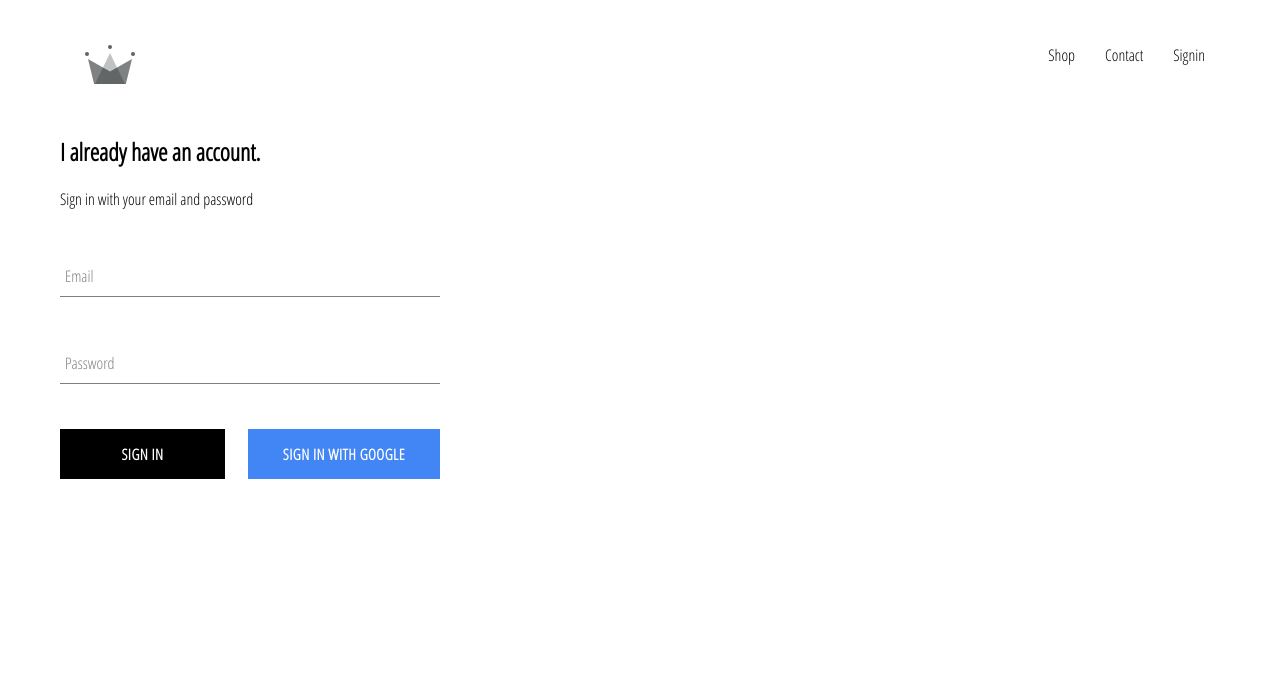
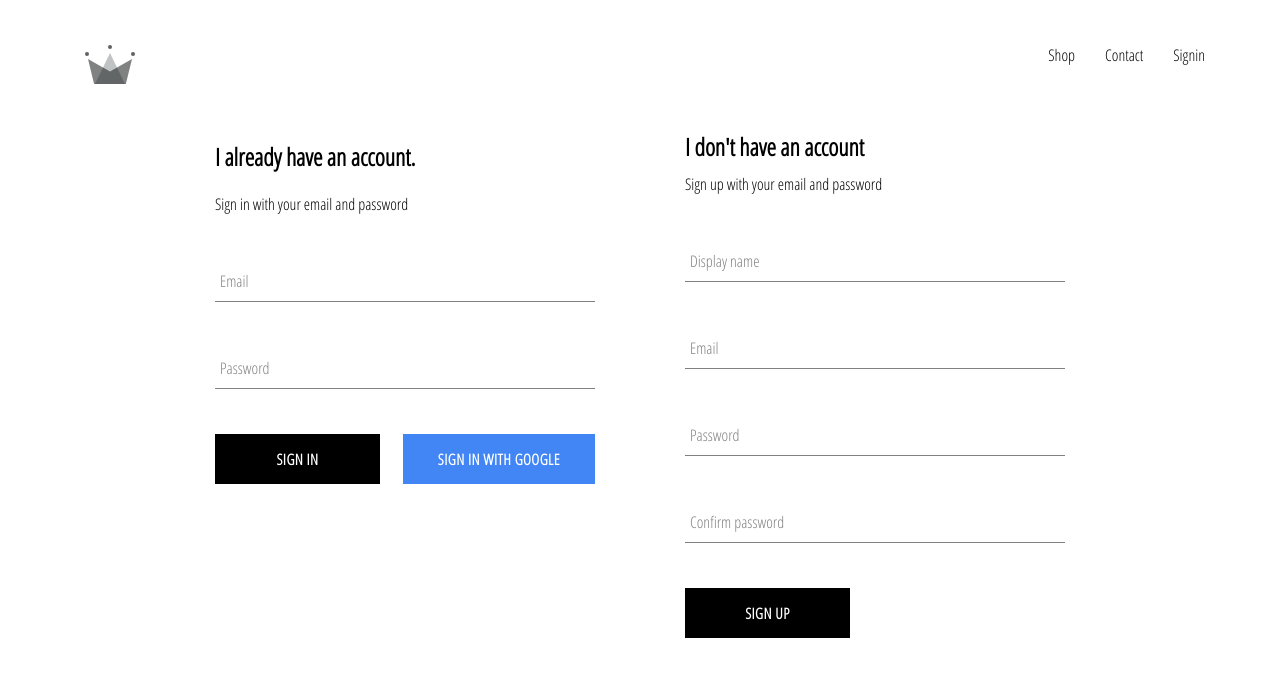
Before and after one commit to manjilthapa/react-crwn-clothing, a React (Create React App) app: page /signin in a window 1280 px wide. Shown: the top 676 px of the page. Built offline with nearby package versions, Linux system fonts and the light colour scheme; no server answers.

Commit message:
implemented firebase utils, included ability to store user sign up

```diff
--- a/src/App.js
+++ b/src/App.js
@@ -5,7 +5,7 @@
 import { Route, Switch } from 'react-router-dom'
 import Header from './components/header/header.component'
 import SigninAndSignup from './pages/signin-and-signup/signin-and-signup.component'
-import { auth } from './firebase/firebase.utils'
+import { auth, createUserProfileDocument } from './firebase/firebase.utils'
 
 
 class App extends React.Component {
@@ -20,8 +20,22 @@
   unsubscribeFromAuth = null
 
   componentDidMount(){
-    this.unsubscribeFromAuth = auth.onAuthStateChanged(user => {
-      this.setState({'currentUser':user})
+    this.unsubscribeFromAuth = auth.onAuthStateChanged(async userAuth => {
+      //this.setState({'currentUser':user})
+      //createUserProfileDocument(user)
+      if(userAuth){
+        const userRef = await createUserProfileDocument(userAuth)
+        userRef.onSnapshot(snapShot => {
+          this.setState({
+            currentUser : {
+              id : snapShot.id,
+              ...snapShot.data()
+            }
+          })
+          console.log(this.state)
+        })
+      }else
+        this.setState({currentUser : userAuth })
     })
   }
 
--- a/src/components/form-input/form-input.component.jsx
+++ b/src/components/form-input/form-input.component.jsx
@@ -5,7 +5,7 @@
 const FormInput = ({handleChange, label, ...otherProps}) => (
     <div className="group">
         <input className="form-input" onChange = {handleChange} {...otherProps} />
-        {label ? (<label className={`${otherProps.value.length ? 'shrink' : ''}form-input-label`}>{label}</label>):null}
+        {label ? (<label className={`${otherProps.value.length ? 'shrink' : ''} form-input-label`}>{label}</label>):null}
     </div>
 )
 
--- a/src/components/sign-in/sign-in.component.jsx
+++ b/src/components/sign-in/sign-in.component.jsx
@@ -18,11 +18,11 @@
 
     handleSubmit = event =>{
         event.preventDefault()
+
         this.setState({email:'', password : ''})
     }
 
     handleChange = event =>{
-        console.log(event.target)
         const {value, name} = event.target
         this.setState({[name] : value})
     }
--- /dev/null
+++ b/src/components/sign-up/sign-up.component.jsx
@@ -0,0 +1,97 @@
+import React from 'react'
+import './sign-up.styles.scss'
+import FormInput from '../form-input/form-input.component'
+import CustomButton from '../custom-button/custom-button.component'
+import { auth, createUserProfileDocument } from '../../firebase/firebase.utils'
+
+
+class SignUp extends React.Component{
+    constructor(){
+        super()
+        this.state = {
+            displayName: '',
+            email: '',
+            password: '',
+            confirmPassword : ''
+        }
+    }
+
+    handleSubmit = async event => {
+        event.preventDefault()
+
+        const {displayName, email, password, confirmPassword} = this.state
+
+        if(password !== confirmPassword){
+            alert("Password does not match")
+            return
+        }
+
+        try{
+            const {user} = await auth.createUserWithEmailAndPassword(email, password)
+
+            await createUserProfileDocument(user, {displayName})
+            this.setState({
+                displayName: '',
+                email: '',
+                password: '',
+                confirmPassword : ''
+            })
+
+        }catch(error){
+            console.log("ERROR ", error)
+        }
+    }
+
+    handleChange = event =>{
+        const {name, value} = event.target
+        this.setState({[name]: value})
+    }
+
+    render(){
+        const {displayName, email, password, confirmPassword} = this.state
+        return (
+            <div className="sign-up">
+                <h2 className="title">I don't have an account</h2>
+                <span>Sign up with your email and password</span>
+                <form className="sign-up-form" onSubmit={this.handleSubmit}>
+                    <FormInput
+                        type = "text"
+                        name = "displayName"
+                        value = {displayName}
+                        label = "Display name"
+                        onChange = {this.handleChange}
+                        required
+                    />
+                    <FormInput
+                        type = "email"
+                        name = "email"
+                        value = {email}
+                        label = "Email"
+                        onChange = {this.handleChange}
+                        required
+                    />
+                    <FormInput
+                        type = "password"
+                        name = "password"
+                        value = {password}
+                        label = "Password"
+                        onChange = {this.handleChange}
+                        required
+                    />
+                    <FormInput
+                        type = "password"
+                        name = "confirmPassword"
+                        value = {confirmPassword}
+                        label = "Confirm password"
+                        onChange = {this.handleChange}
+                        required
+                    />
+                    <CustomButton type="submit">Sign up</CustomButton>
+                </form>
+
+            </div>
+        )
+    }
+}
+
+export default SignUp
--- /dev/null
+++ b/src/components/sign-up/sign-up.styles.scss
@@ -0,0 +1,9 @@
+.sign-up{
+    display: flex;
+    flex-direction: column;
+    width: 380px;
+
+    .title{
+        margin: 10px 0;
+    }
+}
--- a/src/firebase/firebase.utils.js
+++ b/src/firebase/firebase.utils.js
@@ -1,7 +1,6 @@
 import firebase from 'firebase/app'
 import 'firebase/firestore'
 import 'firebase/auth'
-
 
 const config = {
     apiKey: "AIzaSyA8mVTOdi-HwLba63k_ivjxM1181VL_Gj4",
@@ -13,6 +12,31 @@
     appId: "1:222907157495:web:8cd912e51ed524021c7cf2",
     measurementId: "G-L63ZZQHLTC"
 }
+export const createUserProfileDocument = async (userAuth, additionalData) =>{
+    if(!userAuth) return
+
+    //query to firestore
+    const userRef = firestore.doc(`users/${userAuth.uid}`)
+
+    const snapShot = await userRef.get()
+
+    //console.log(snapShot)
+    //if not exists create userRef
+    if(!snapShot.exists){
+        const {displayName, email} = userAuth
+        const createAt = new Date()
+        try{
+            await userRef.set({displayName, email, createAt, ...additionalData})
+
+        }catch(error){
+            console.log("Error ",  error.message)
+        }
+    }
+
+    return userRef
+
+}
+
 
 firebase.initializeApp(config)
 
--- a/src/pages/signin-and-signup/signin-and-signup.component.jsx
+++ b/src/pages/signin-and-signup/signin-and-signup.component.jsx
@@ -2,10 +2,12 @@
 
 import './signin-and-signup.styles.scss'
 import SignIn from '../../components/sign-in/sign-in.component'
+import SignUp from '../../components/sign-up/sign-up.component'
 
 const SigninAndSignup = () => (
     <div className = "signin-and-signup">
         <SignIn />
+        <SignUp />
     </div>
 )
 
--- a/src/pages/signin-and-signup/signin-and-signup.styles.scss
+++ b/src/pages/signin-and-signup/signin-and-signup.styles.scss
@@ -0,0 +1,6 @@
+.signin-and-signup{
+    width: 850px;
+    display:flex;
+    justify-content: space-between;
+    margin:30px auto;
+}
```
Also changed, not shown: 2 other files (tests, documents, lock files or other folders).
